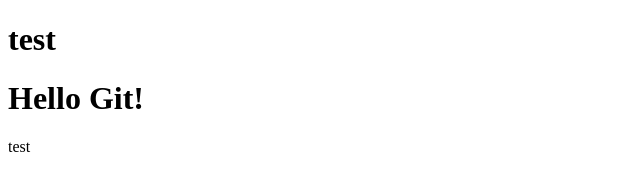
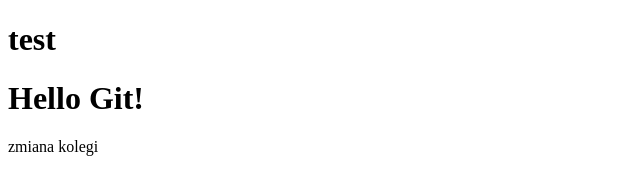
Before and after one commit to weronika789/git-weronika, a plain HTML site: page index.html in a window 1280 px wide. Shown: the full height of the page, 0-640 px from the left. Drawn offline with Linux system fonts and the light colour scheme.

Commit message:
test zmiany

```diff
--- a/index.html
+++ b/index.html
@@ -7,6 +7,6 @@
     <h1>test</h1>
 
     <h1>Hello Git!</h1>
-    test
+    zmiana kolegi
 </body>
 </html>
```
